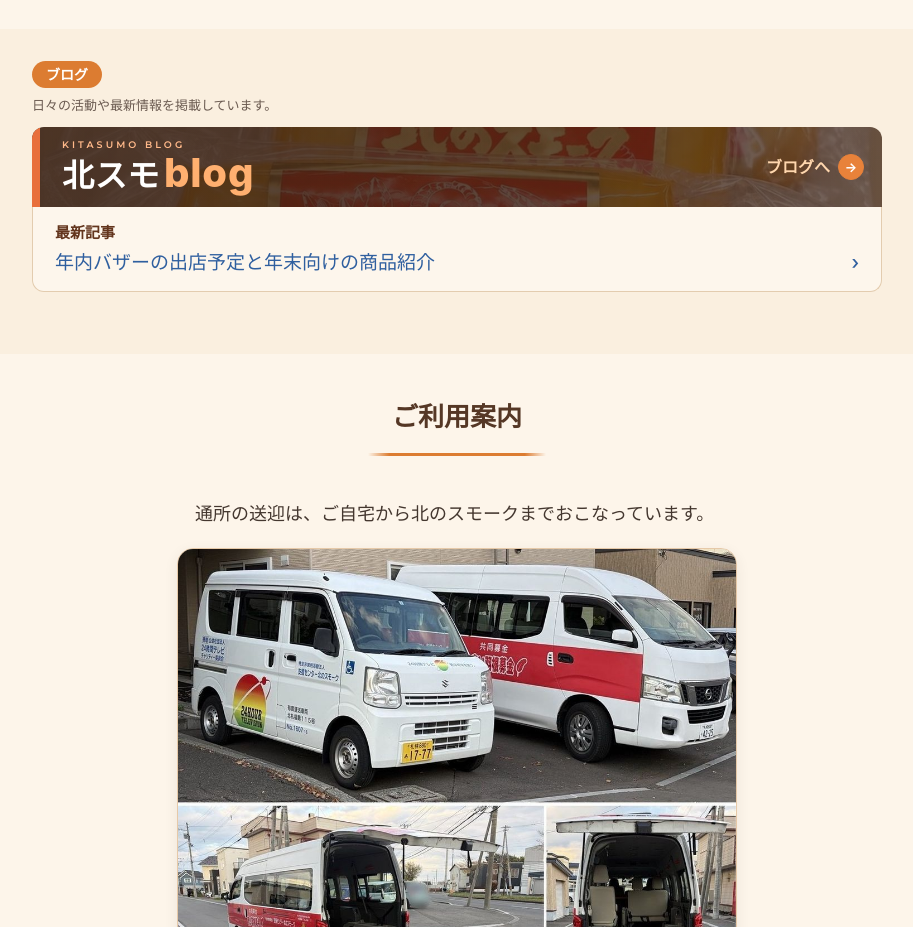
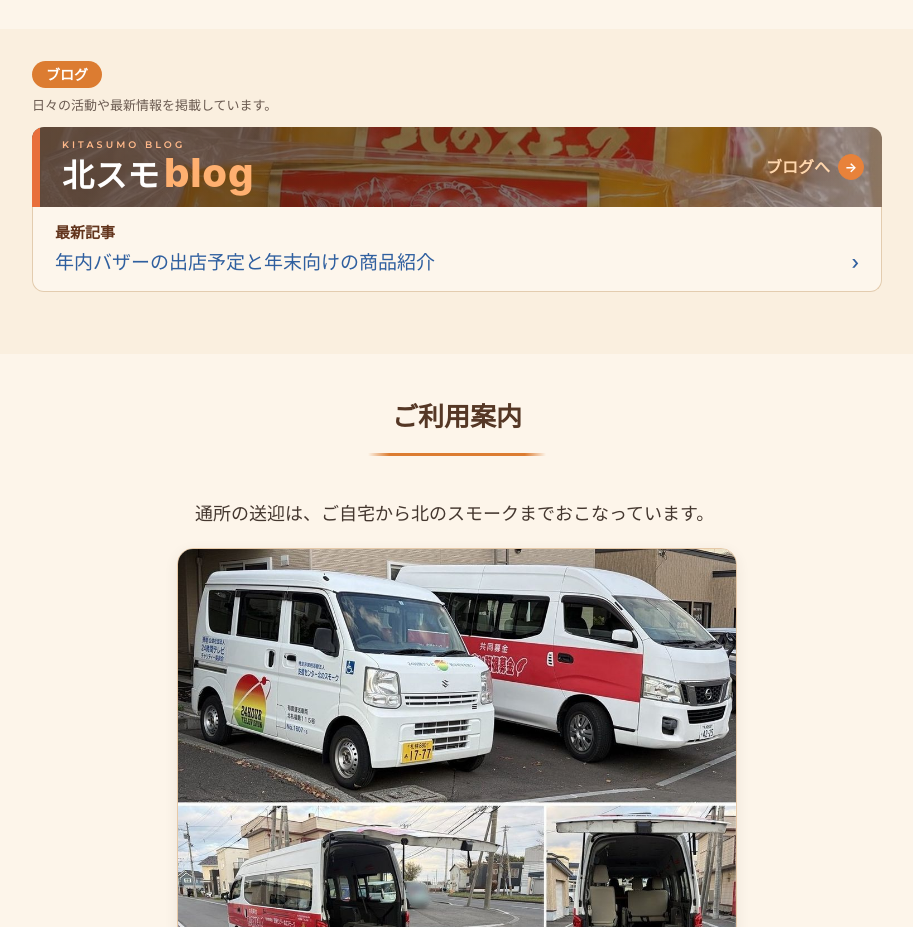
Before and after one commit to kitasumo/kitasumo01, a plain HTML site: page index.html in a window 1280 px wide. Shown: the part 4020-4947 px from the top of the page, without its empty margins (183-1096 px from the left). Drawn offline with Linux system fonts and the light colour scheme; a web font is replaced by a local one.

Commit message:
ブログのバナーに透明感
Co-Authored-By: Claude Opus 5.5 <noreply@anthropic.com>
Claude-Session: https://claude.ai/code/session_01Le7Cuxw1usmZiq9Kim7Bt1

```diff
--- a/index.html
+++ b/index.html
@@ -3232,6 +3232,8 @@ html body .products .buy-wrap.shop2 p.shop2-lead{font-size:16.5px !important;fon
 .sns .blog-pill{display:block;width:max-content;margin:0 0 6px;}
 .sns .blog-lead{margin:0 0 10px !important;text-align:left !important;font-size:13px;color:#6a5a50;}
 .sns .sns-links-wrap{display:block;}
+/* 2026-11-22：ブログのバナーに透明感 */
+.sns .blog-band{background:linear-gradient(90deg,rgba(60,36,22,.78) 0%,rgba(60,36,22,.62) 60%,rgba(60,36,22,.45) 100%),url("cheese-smoke-new1-w-l.jpg") center 40%/cover no-repeat !important;}
 </style>
 </head>
 
```
